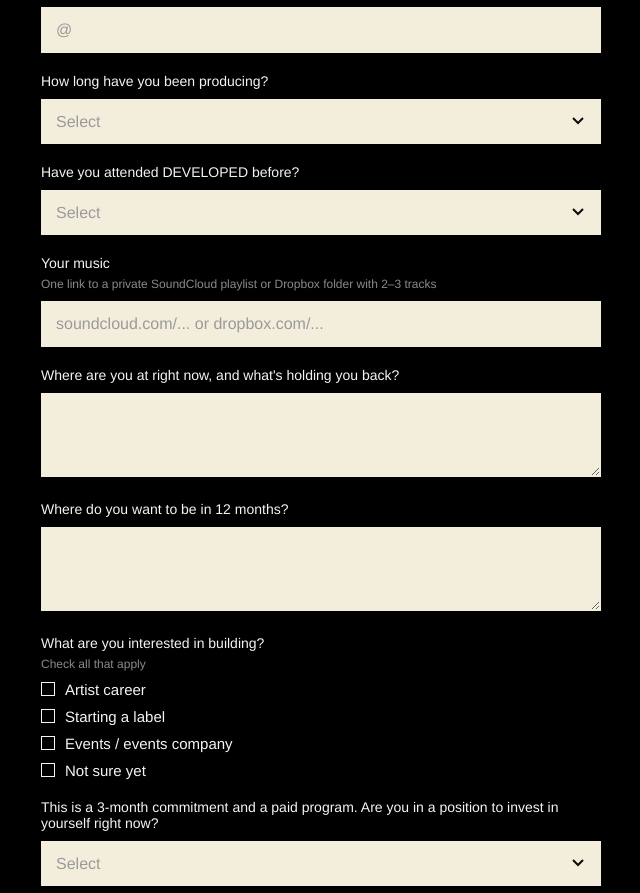
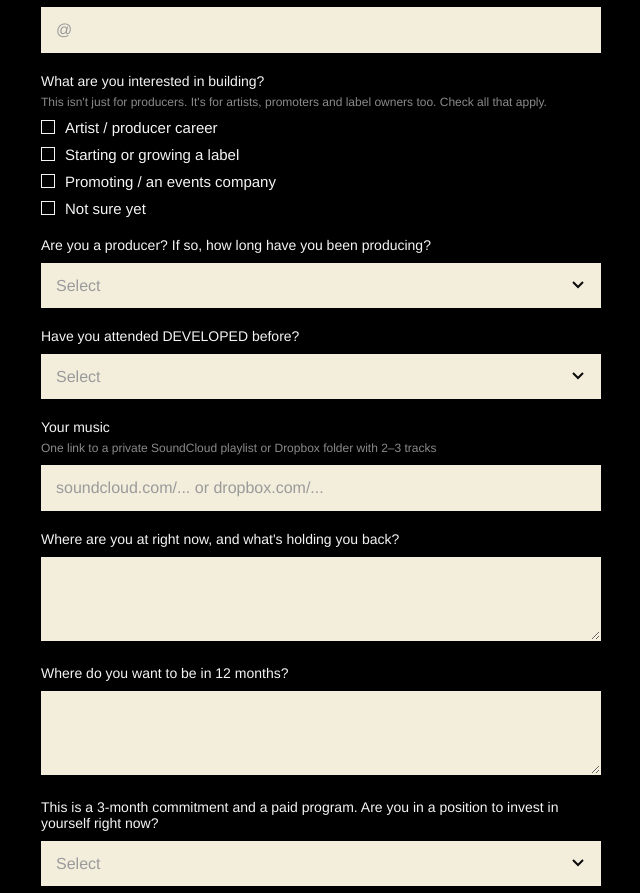
Before and after one commit to andherarecs/andherarecs.github.io, a plain HTML site: page apply/index.html in a window 1280 px wide. Shown: the part 741-1634 px from the top of the page, without its empty margins (319-959 px from the left). Drawn offline with Linux system fonts and the light colour scheme.

Commit message:
Apply page: building question up top, producer question, tracks only for producers
Co-Authored-By: Claude Opus 5.5 <noreply@anthropic.com>
Claude-Session: https://claude.ai/code/session_01MfVwtRiHk1hAeT5E5LwE9t

```diff
--- a/apply/index.html
+++ b/apply/index.html
@@ -73,29 +73,29 @@
     <div class="q"><label class="t" for="email">Email</label><input id="email" name="email" type="email" required><p class="fe">Enter a valid email.</p></div>
     <div class="q"><label class="t" for="phone">Phone</label><input id="phone" name="phone" type="tel" placeholder="+1 201 555 0123" required><p class="fe">Enter a real phone number. Include your country code if you're outside the US (e.g. +44).</p></div>
     <div class="q"><label class="t" for="instagram">Instagram</label><input id="instagram" name="instagram" type="text" placeholder="@" required></div>
-    <div class="q"><label class="t" for="years">How long have you been producing?</label>
+    <div class="q"><label class="t">What are you interested in building?</label>
+      <small>This isn't just for producers. It's for artists, promoters and label owners too. Check all that apply.</small>
+      <div class="checks">
+        <label><input type="checkbox" name="building" value="Artist career">Artist / producer career</label>
+        <label><input type="checkbox" name="building" value="Starting a label">Starting or growing a label</label>
+        <label><input type="checkbox" name="building" value="Promoter / events company">Promoting / an events company</label>
+        <label><input type="checkbox" name="building" value="Not sure yet">Not sure yet</label>
+      </div></div>
+    <div class="q"><label class="t" for="years">Are you a producer? If so, how long have you been producing?</label>
       <select id="years" name="years" required>
         <option value="" disabled selected>Select</option>
-        <option>Less than 1 year</option><option>1–2 years</option><option>3–5 years</option><option>5+ years</option>
+        <option>I'm not a producer</option><option>Less than 1 year</option><option>1–2 years</option><option>3–5 years</option><option>5+ years</option>
       </select></div>
     <div class="q"><label class="t" for="attended">Have you attended DEVELOPED before?</label>
       <select id="attended" name="attended" required>
         <option value="" disabled selected>Select</option>
         <option>Yes</option><option>No</option>
       </select></div>
-    <div class="q"><label class="t" for="tracks">Your music</label>
+    <div class="q" id="tracksQ"><label class="t" for="tracks">Your music</label>
       <small>One link to a private SoundCloud playlist or Dropbox folder with 2–3 tracks</small>
       <input id="tracks" name="tracks" type="text" inputmode="url" autocapitalize="off" placeholder="soundcloud.com/... or dropbox.com/..." required><p class="fe">Has to be a SoundCloud or Dropbox link.</p></div>
     <div class="q"><label class="t" for="now">Where are you at right now, and what's holding you back?</label><textarea id="now" name="now" required></textarea></div>
     <div class="q"><label class="t" for="goal">Where do you want to be in 12 months?</label><textarea id="goal" name="goal" required></textarea></div>
-    <div class="q"><label class="t">What are you interested in building?</label>
-      <small>Check all that apply</small>
-      <div class="checks">
-        <label><input type="checkbox" name="building" value="Artist career">Artist career</label>
-        <label><input type="checkbox" name="building" value="Starting a label">Starting a label</label>
-        <label><input type="checkbox" name="building" value="Events / events company">Events / events company</label>
-        <label><input type="checkbox" name="building" value="Not sure yet">Not sure yet</label>
-      </div></div>
 
     <div class="q"><label class="t" for="invest">This is a 3-month commitment and a paid program. Are you in a position to invest in yourself right now?</label>
       <select id="invest" name="invest" required>
@@ -129,15 +129,22 @@
       return t;
     } catch (_) { return null; }
   }
+  const isProducer = () => $('years').value !== "I'm not a producer";
+  const syncTracks = () => {
+    const show = isProducer(); $('tracksQ').style.display = show ? '' : 'none';
+    if (!show) { $('tracks').value = ''; $('tracksQ').classList.remove('bad'); }
+  };
+  $('years').addEventListener('change', syncTracks);
   const checks = {
     email: () => /^[^\s@]+@[^\s@]+\.[a-z]{2,}$/i.test($('email').value.trim()),
     phone: () => { const v = $('phone').value.trim(), d = v.replace(/\D/g, ''); return /^\+?[\d\s().-]+$/.test(v) && d.length >= 10 && d.length <= 15; },
-    tracks: () => cleanTracks($('tracks').value) !== null,
+    tracks: () => !isProducer() || cleanTracks($('tracks').value) !== null,
   };
   const setBad = (id, bad) => $(id).closest('.q').classList.toggle('bad', bad);
   const qs = [...f.querySelectorAll('.q')];
   qs.forEach(q => { if (!q.querySelector('.fe')) { const m = document.createElement('p'); m.className = 'fe req'; m.textContent = 'This one is required.'; q.appendChild(m); } });
   const isEmpty = q => {
+    if (q.style.display === 'none') return false;
     const box = q.querySelector('input[type=checkbox]');
     if (box) return !q.querySelector('input[type=checkbox]:checked');
     const el = q.querySelector('input, select, textarea'); return !el.value.trim();
```
